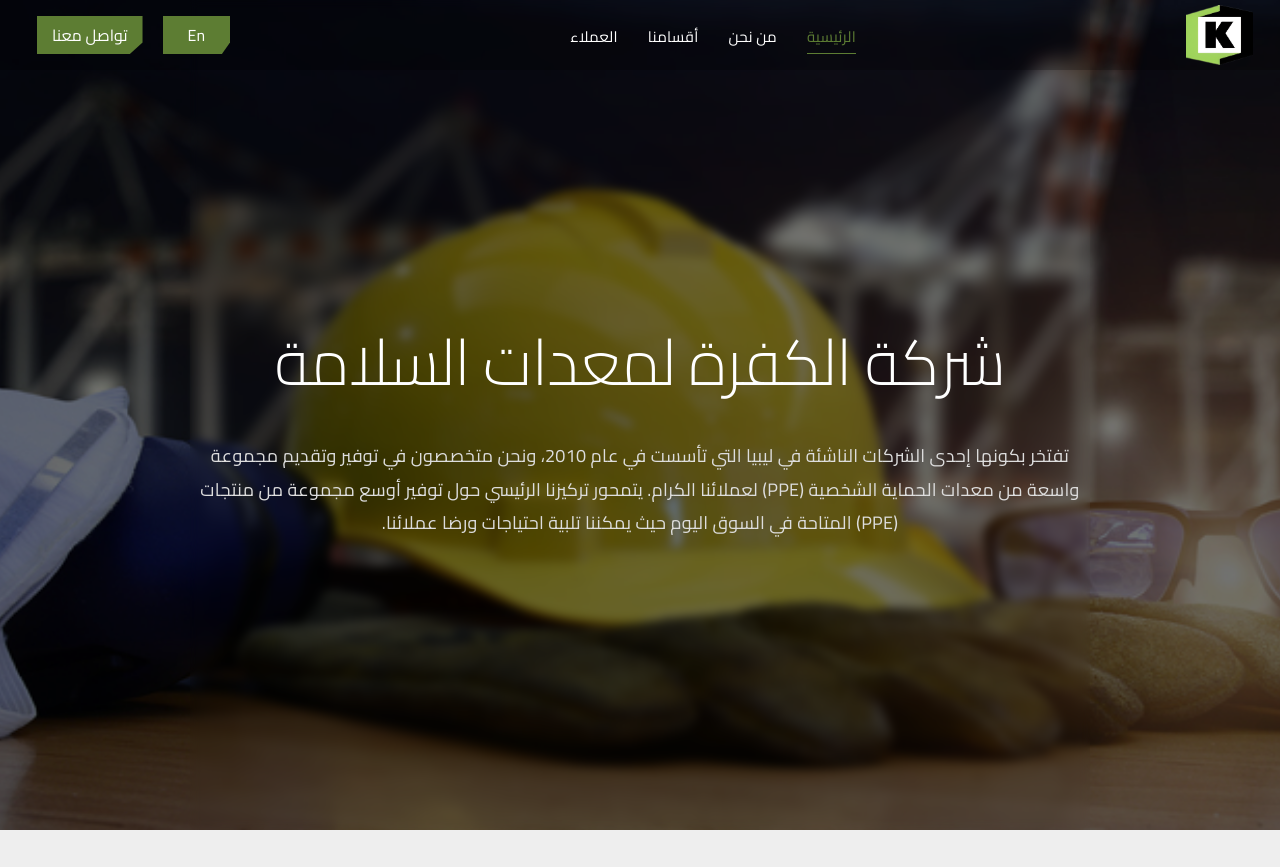
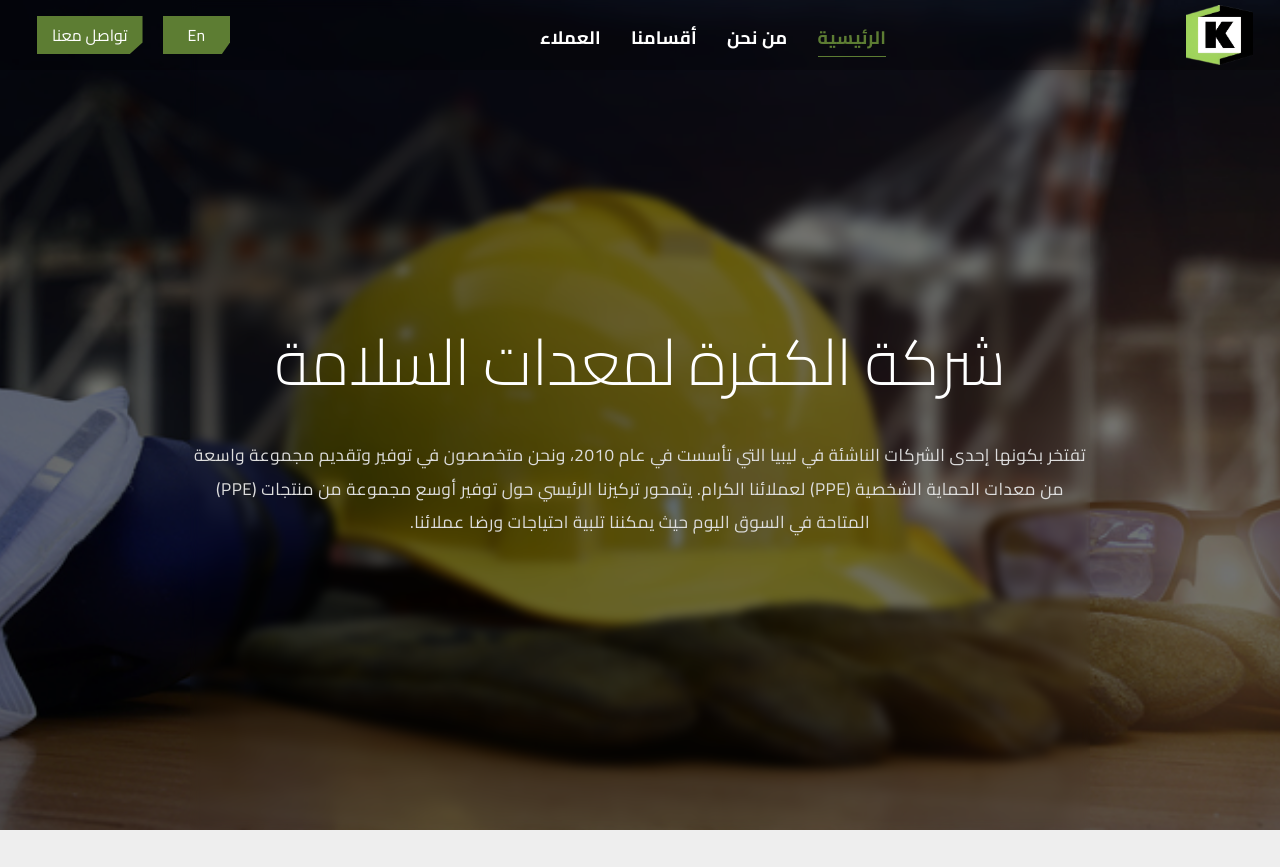
Before and after one commit to boraq999/libyan_space, a plain HTML site: page index.html in a window 1280 px wide. Shown: the top 867 px of the page. Drawn offline with Linux system fonts and the light colour scheme.

Commit message:
edit title_6

```diff
--- a/assets/css/style.css
+++ b/assets/css/style.css
@@ -158,7 +158,7 @@ li {
 .title_6 {
     font-family: "Cairo", sans-serif;
     font-size: 18px;
-    font-weight: normal;
+    font-weight: bold;
     Letter-spacing: 0.25px;
 }
 
--- a/index.html
+++ b/index.html
@@ -27,10 +27,10 @@
 
         <div class="menu_links">
           <ul>
-            <li><a class="body_2 active" href="#">الرئيسية</a></li>
-            <li><a class="body_2" href="#about-us">من نحن</a></li>
-            <li><a class="body_2" href="#cat">أقسامنا</a></li>
-            <li><a class="body_2" href="#clients"> العملاء</a></li>
+            <li><a class="title_6 active" href="#">الرئيسية</a></li>
+            <li><a class="title_6" href="#about-us">من نحن</a></li>
+            <li><a class="title_6" href="#cat">أقسامنا</a></li>
+            <li><a class="title_6" href="#clients"> العملاء</a></li>
           </ul>
 
           <!-- ----------------------------- -->
@@ -69,7 +69,7 @@
     <div class="container-fluid">
       <div class="wrapper">
         <h1 class="title_2 title">شركة الكفرة لمعدات السلامة</h1>
-        <p class="title_6 info">
+        <p class="body_1 info">
           تفتخر بكونها إحدى الشركات الناشئة في ليبيا التي تأسست في عام 2010،
           ونحن متخصصون في توفير وتقديم مجموعة واسعة من معدات الحماية الشخصية
           (PPE) لعملائنا الكرام. يتمحور تركيزنا الرئيسي حول توفير أوسع مجموعة
```
Also changed, not shown: indexEn.html (+5 -5 lines).
